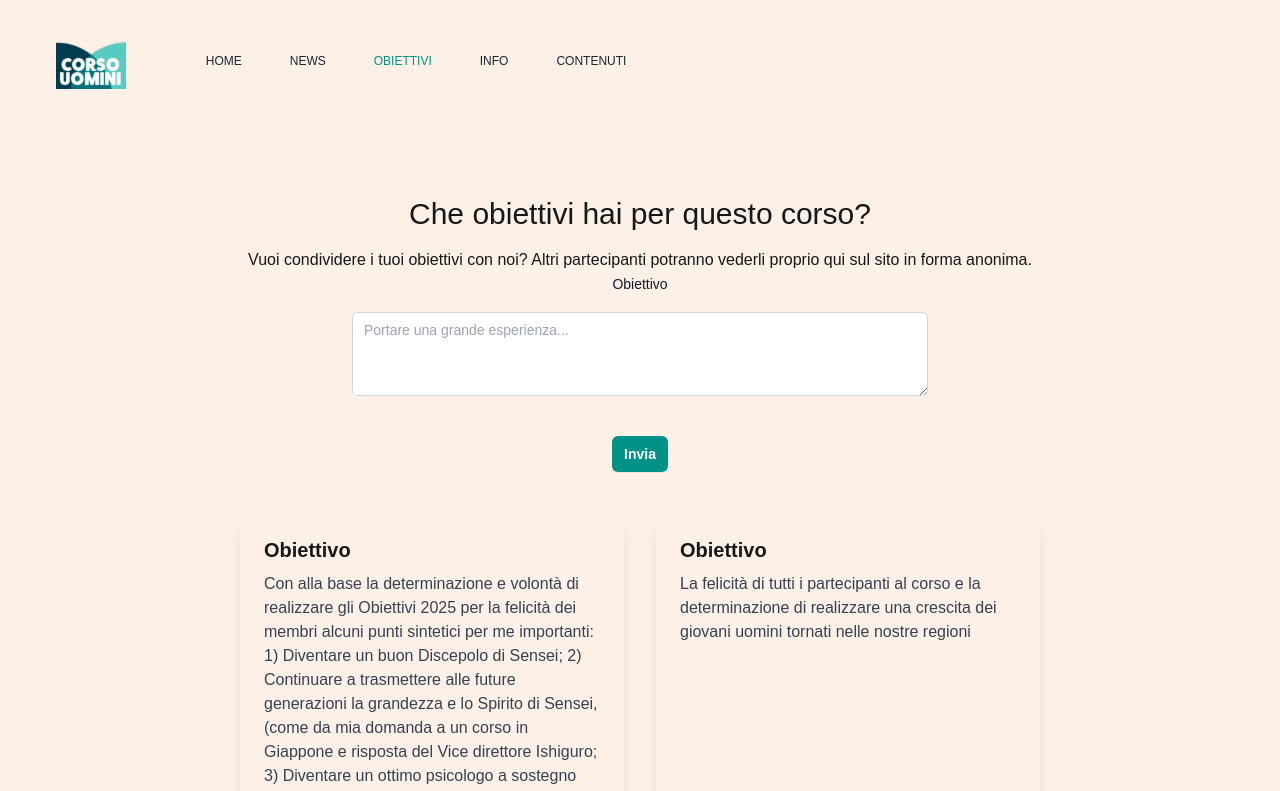
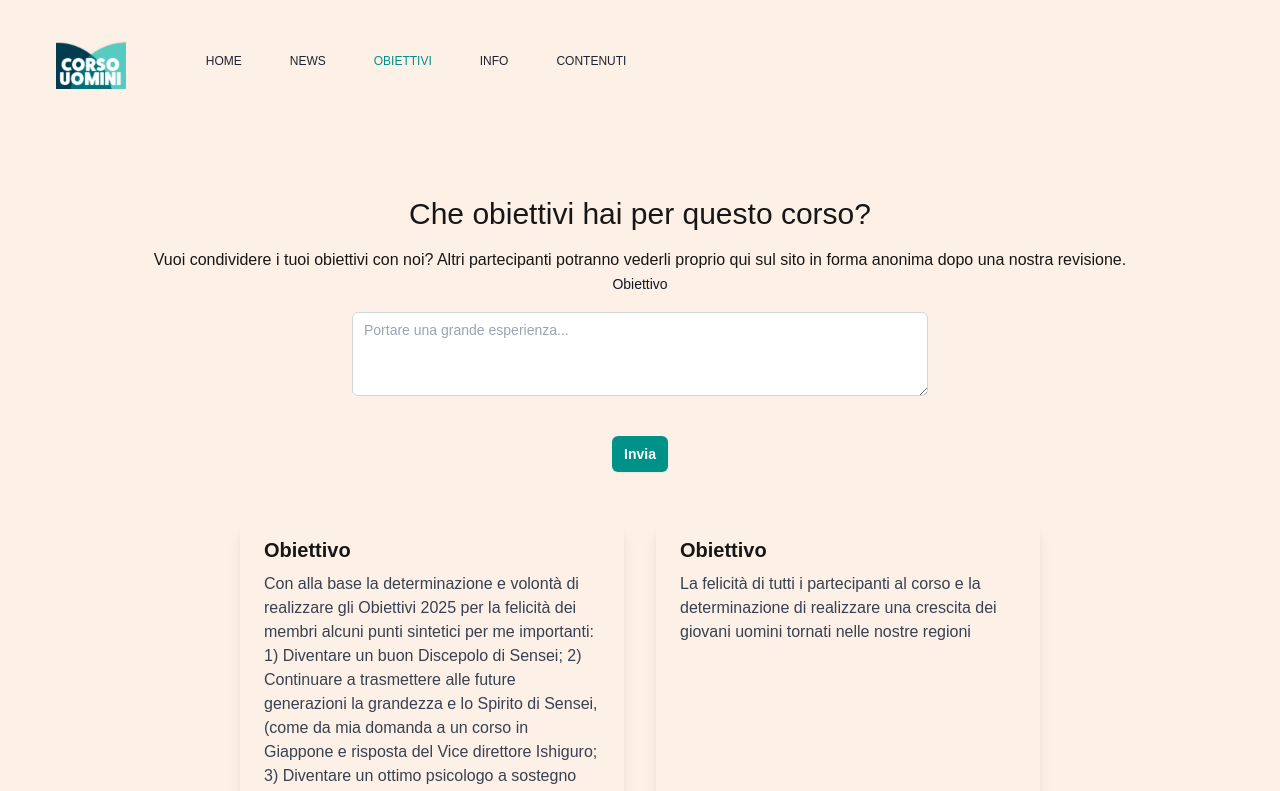
Before and after one commit to upalatucci/corso-uomini, a Next.js app: page /obiettivi in a window 1280 px wide. Shown: the top 791 px of the page. Built offline with nearby package versions, Linux system fonts and the light colour scheme.

Commit message:
new paragraph

```diff
--- a/components/Goals/GoalsForm.tsx
+++ b/components/Goals/GoalsForm.tsx
@@ -35,7 +35,8 @@ const GoalsForm: FC = () => {
         <h2 className="text-3xl mb-4">Che obiettivi hai per questo corso?</h2>
         <p>
           Vuoi condividere i tuoi obiettivi con noi? Altri partecipanti potranno
-          vederli proprio qui sul sito in forma anonima.
+          vederli proprio qui sul sito in forma anonima dopo una nostra
+          revisione.
         </p>
         <form id="formGoals" onSubmit={addGoal}>
           <div className="col-span-full mb-10">
```
